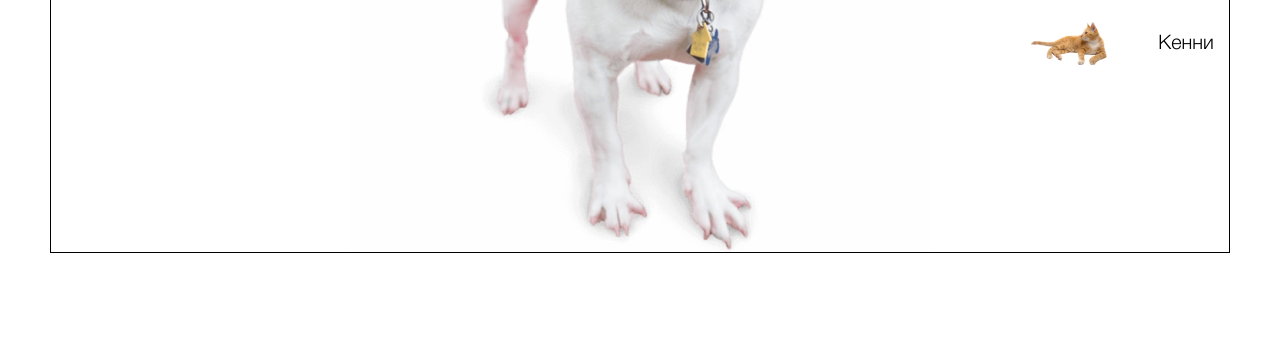
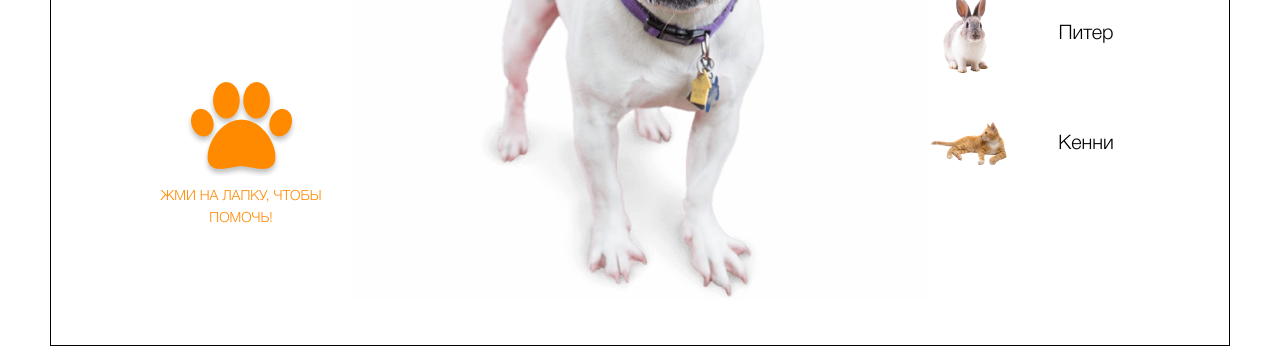
Before and after one commit to AlexandrZagumennov/friendlyhouse, a website: page src/index.html in a window 1280 px wide. Shown: the part 447-800 px from the top of the page. Drawn offline with nearby package versions, Linux system fonts and the light colour scheme; files that its build step writes are made by us from their sources; a web font is replaced by a local one.

Commit message:
Секция HERO: сделан десктоп

```diff
--- a/src/index.html
+++ b/src/index.html
@@ -64,7 +64,7 @@
 							<span class="hero__slogan-name">Сара ждёт,</span> <br>
 							<span class="hero__slogan-description">когда найдётся её человек</span>
 						</h2>
-						<!--<button class="hero__button">Жми на лапку, чтобы помочь!</button>-->
+						<button class="hero__modal-button">Жми на лапку, чтобы помочь!</button>
 					</div>
 
 					<div class="hero__col-right">
--- a/src/scss/_hero.scss
+++ b/src/scss/_hero.scss
@@ -22,6 +22,7 @@
 	font-weight: 300;
 	font-size: 40px;
 	line-height: 60px;
+	margin-bottom: 81px;
 }
 
 .hero__slogan-name {
@@ -29,14 +30,34 @@
 	color: $color-1;
 }
 
-.hero__button {
+.hero__modal-button {
+	display: block;
+	width: 180px;
+	height: 155px;
+	font-size: 14px;
+	line-height: 22px;
+	text-align: center;
+	text-transform: uppercase;
+	color: $color-1;
+	border:none;
+	outline: none;
+	padding-top: 111px;
+	margin-left: 100px;
+	@include bg-full('../img/hero/paw-1.png');
+	background-size: 111px 101px;
+	background-position: top center;
+	background-color: transparent;
+	transition: all .3s ease;
 
+	&:hover {
+		@extend %outlineFF8A00;
+	}
 }
 
 
 .hero__col-right {
-	max-width: 300px;
-
+	width: 300px;
+	padding: 100px 0 70px 0;
 }
 
 .hero__list {
```
Also changed, not shown: dist/css/index.css, dist/img/hero/paw-1.png (added), dist/index.html, src/img/hero/paw-1.png (added).
